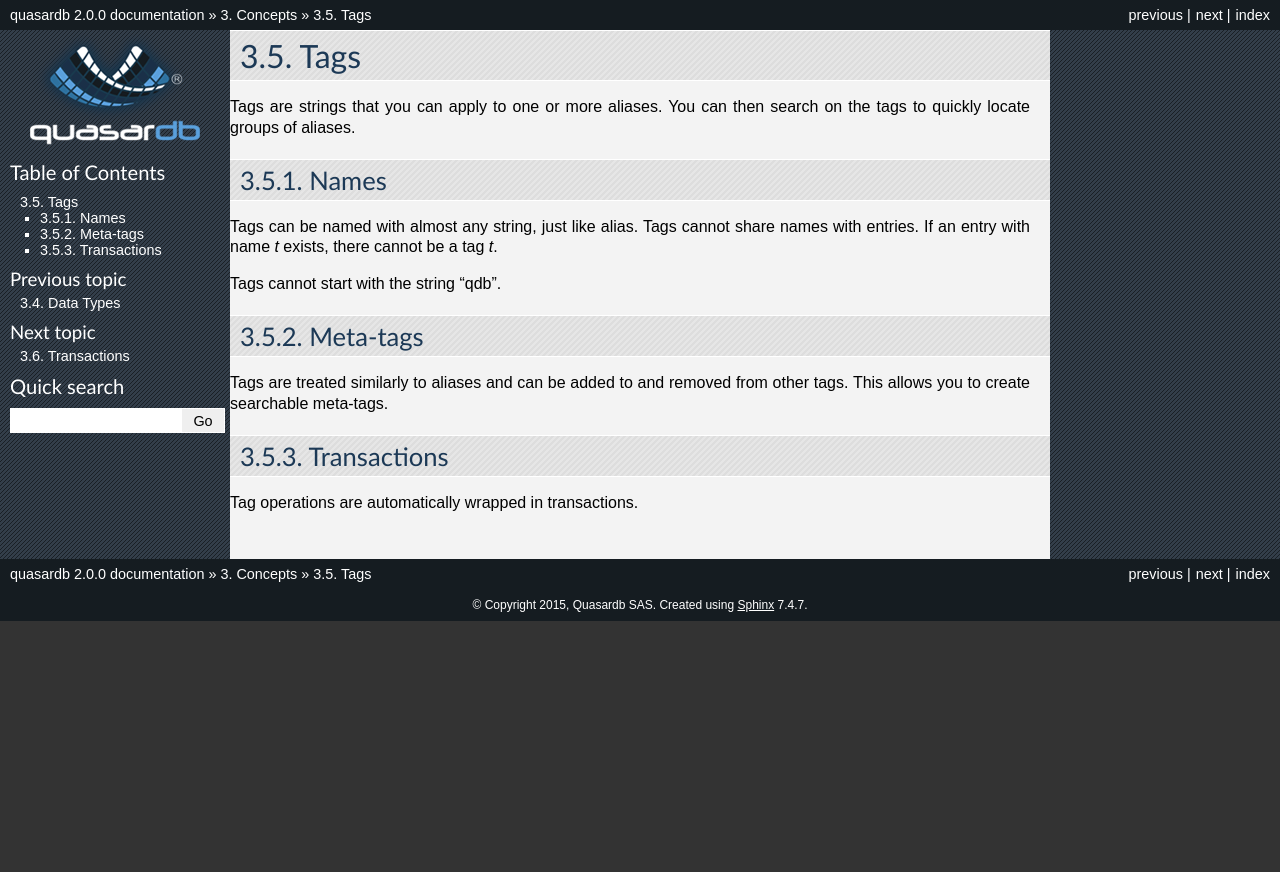
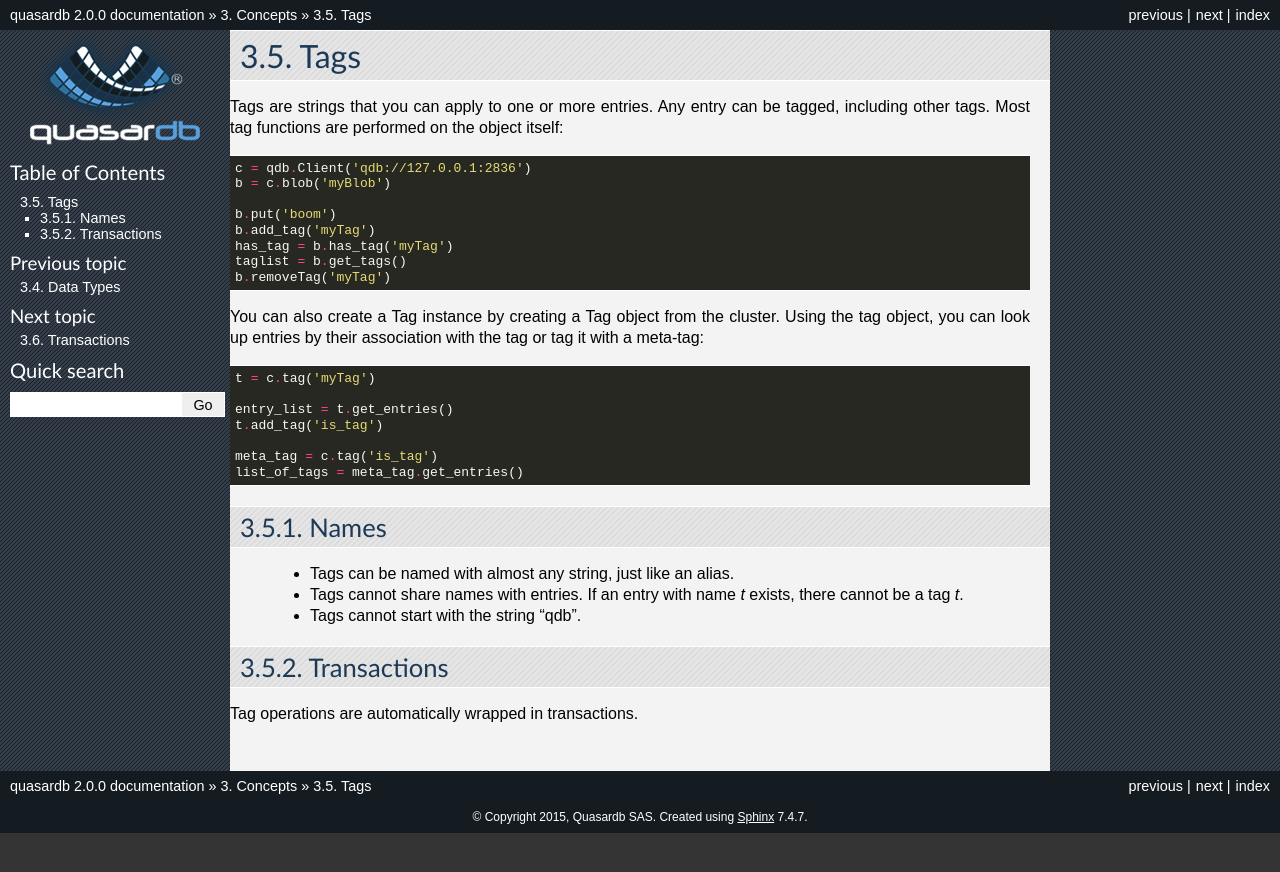
Before and after one commit to iltommi/qdb-documentation, a Sphinx documentation site: the page built from source/concepts/tags.rst, in a window 1280 px wide. Shown: the top 872 px of the page. Built offline with Sphinx 7.4.7, drawn with Linux system fonts in a browser that asks for light colours.

Commit message:
Add a little more detail and examples to concepts/tags.rst.

```diff
--- a/source/api/nodejs.rst
+++ b/source/api/nodejs.rst
@@ -476,7 +476,7 @@ Passing in the blob value wrapped in the `node::Buffer class <https://nodejs.org
 The `Tag` class
 ^^^^^^^^^^^^^^^
 
-Represents a tag in a quasardb database. Any entry can be tagged, including tags. Most tag functions are performed on the object itself::
+Represents a tag in a quasardb database. Any entry can be tagged, including other tags. Most tag functions are performed on the object itself::
 
     var b = c.blob('myBlob');
 
--- a/source/concepts/tags.rst
+++ b/source/concepts/tags.rst
@@ -1,19 +1,35 @@
 Tags
 ****
 
-Tags are strings that you can apply to one or more aliases. You can then search on the tags to quickly locate groups of aliases.
+Tags are strings that you can apply to one or more entries. Any entry can be tagged, including other tags. Most tag functions are performed on the object itself::
+
+    c = qdb.Client('qdb://127.0.0.1:2836')
+    b = c.blob('myBlob')
+
+    b.put('boom')
+    b.add_tag('myTag')
+    has_tag = b.has_tag('myTag')
+    taglist = b.get_tags()
+    b.removeTag('myTag')
+
+
+You can also create a Tag instance by creating a Tag object from the cluster. Using the tag object, you can look up entries by their association with the tag or tag it with a meta-tag::
+
+    t = c.tag('myTag')
+
+    entry_list = t.get_entries()
+    t.add_tag('is_tag')
+
+    meta_tag = c.tag('is_tag')
+    list_of_tags = meta_tag.get_entries()
+
 
 Names
 ^^^^^^^^^
 
-Tags can be named with almost any string, just like alias. Tags cannot share names with entries. If an entry with name `t` exists, there cannot be a tag `t`.
-
-Tags cannot start with the string "qdb".
-
-Meta-tags
-^^^^^^^^^
-
-Tags are treated similarly to aliases and can be added to and removed from other tags. This allows you to create searchable meta-tags.
+ * Tags can be named with almost any string, just like an alias.
+ * Tags cannot share names with entries. If an entry with name `t` exists, there cannot be a tag `t`.
+ * Tags cannot start with the string "qdb".
 
 Transactions
 ^^^^^^^^^^^^
```
